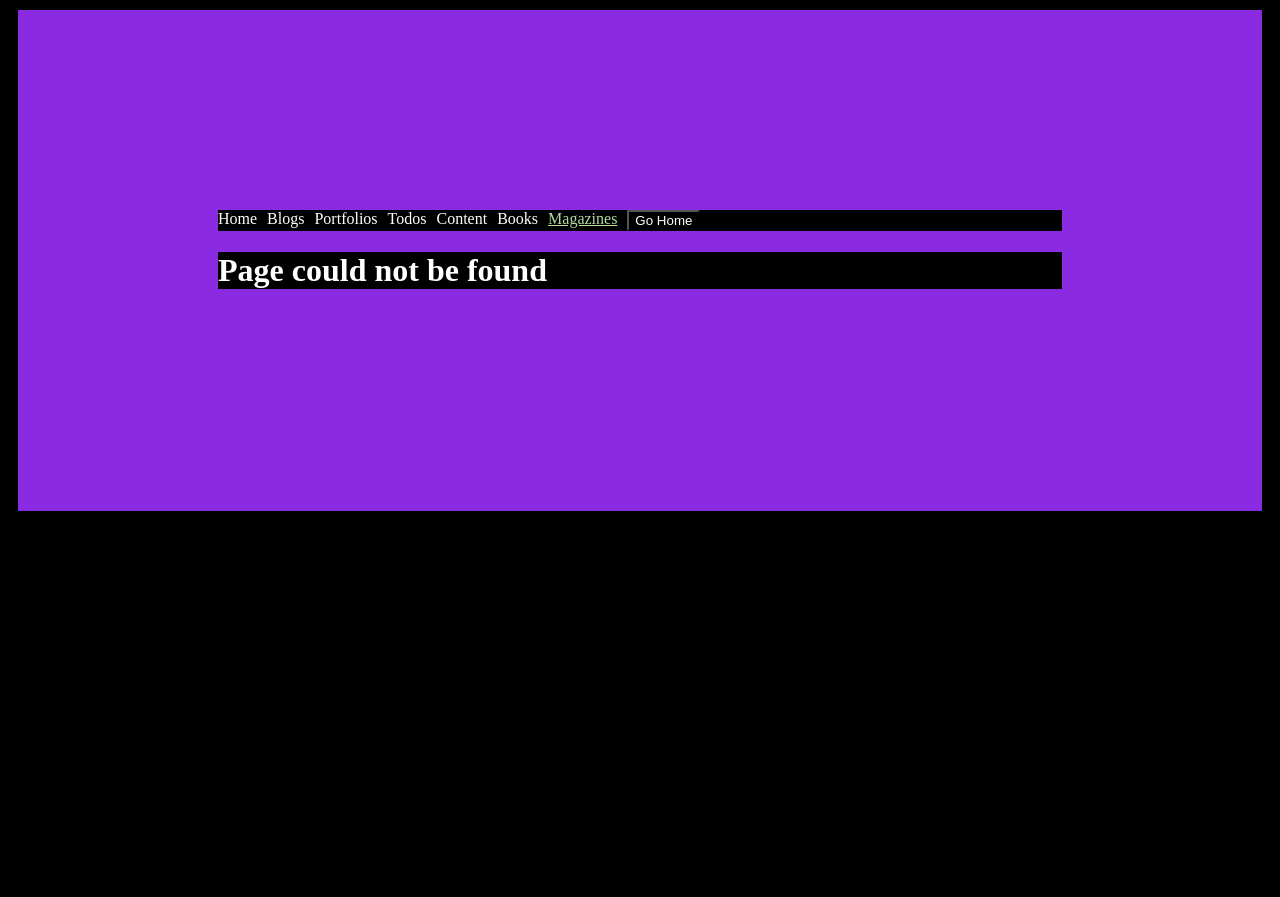
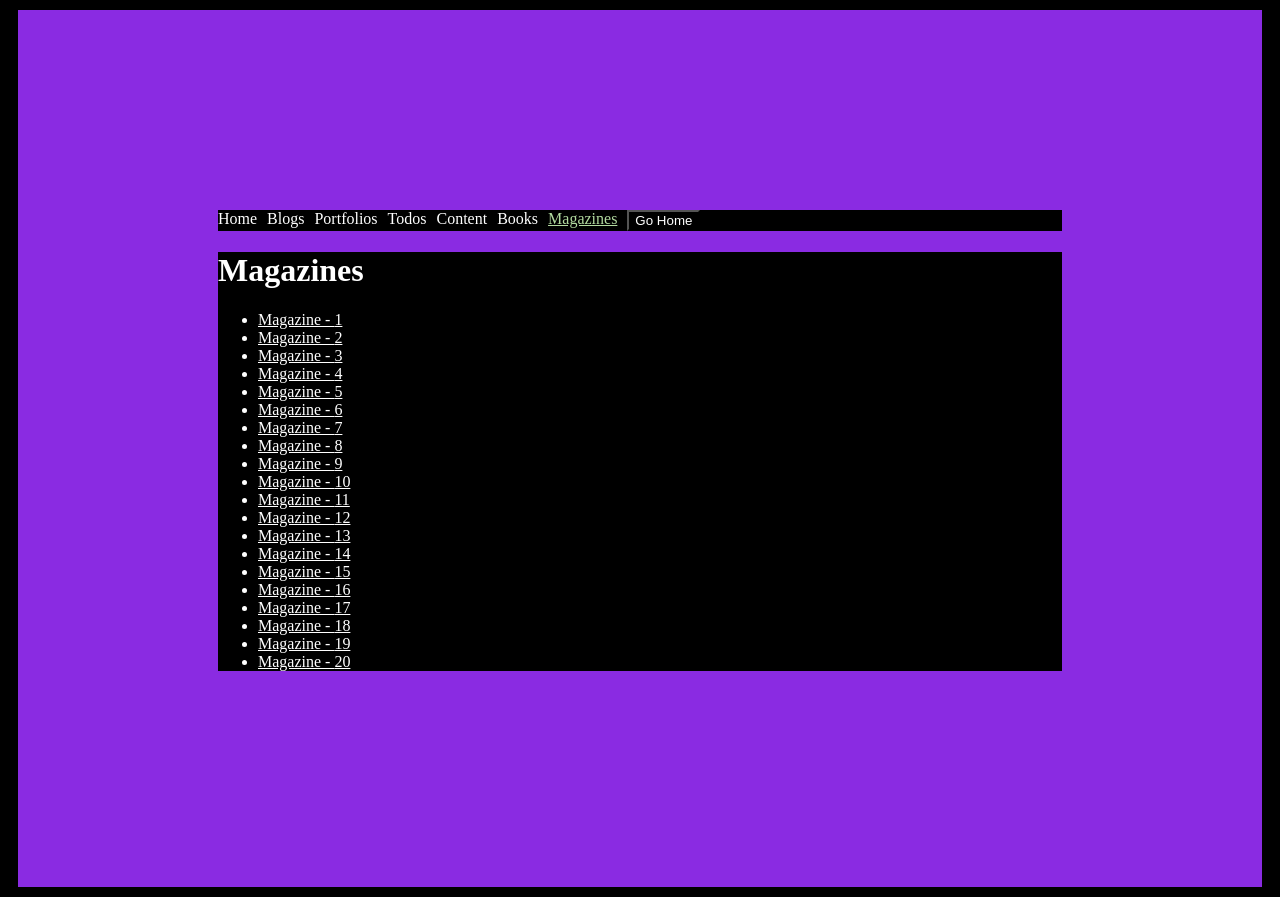
Before and after one commit to noshoesplease/udemy-Complete-Next.js, a Next.js app: page /magazines in a window 1280 px wide. Before the commit this address had no page. Before the commit the page ends 800 px from the top, so only its background shows below. Built offline with nearby package versions, Linux system fonts and the light colour scheme.

Commit message:
books listing page and magazines listing page

```diff
--- /dev/null
+++ b/src/app/(print-media)/magazines/page.jsx
@@ -0,0 +1,24 @@
+import Link from "next/link";
+
+const MAGAZINES_COUNT = 20;
+
+export default function MagazinesPage() {
+  function generateMagazines() {
+    return Array.from({ length: MAGAZINES_COUNT }, (_, index) => {
+      return (
+        <>
+          <li key={index}>
+            <Link href={`/magazines/${index+1}`}>Magazine - {index+1 }</Link>
+          </li>
+        </>
+      );
+    });
+  }
+
+  return (
+    <div>
+      <h1>Magazines</h1>
+        <ul>{generateMagazines()}</ul>
+    </div>
+  );
+}
```
Also changed, not shown: src/app/(print-media)/books/page.jsx (added, +24 -0 lines).
